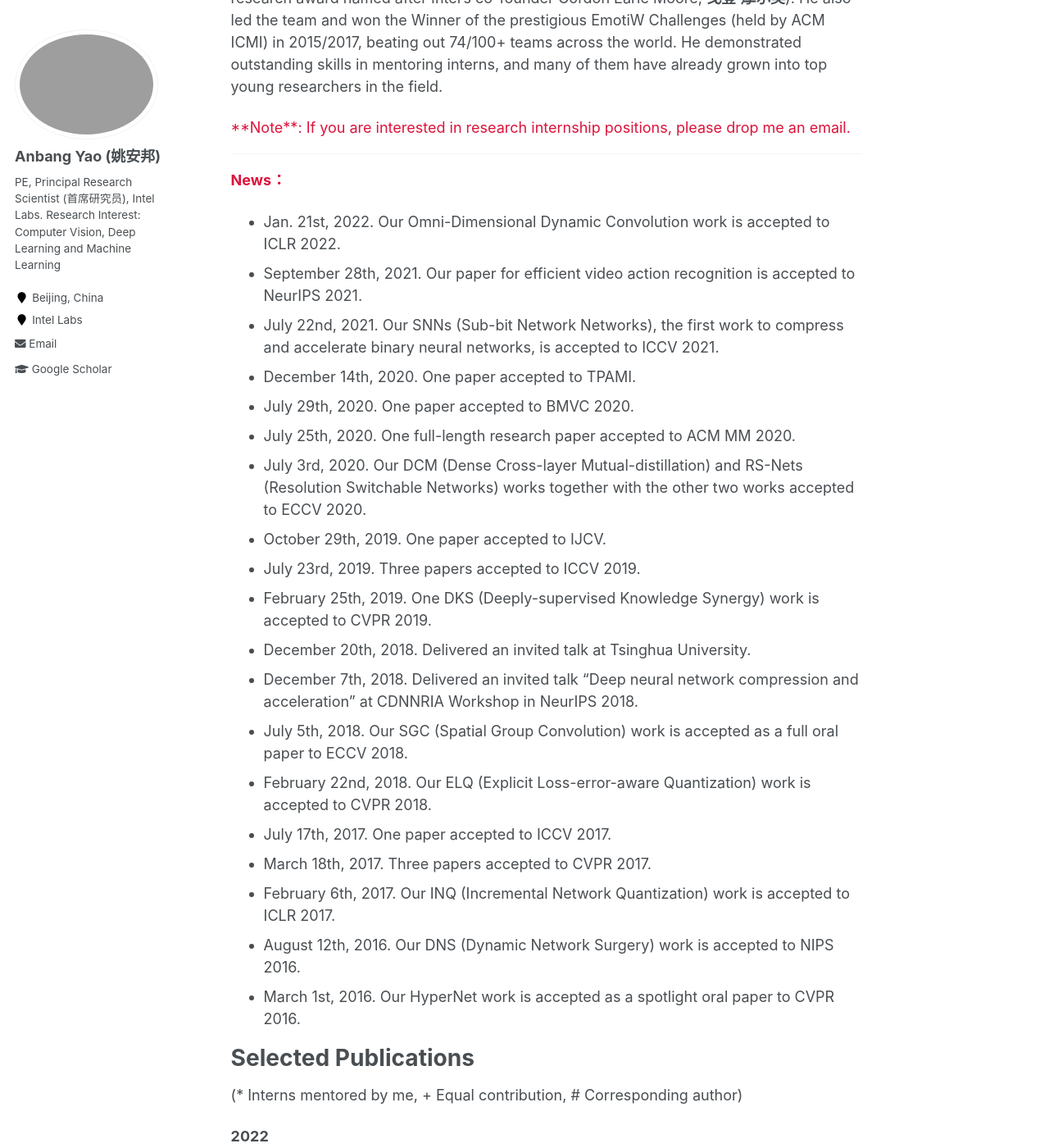
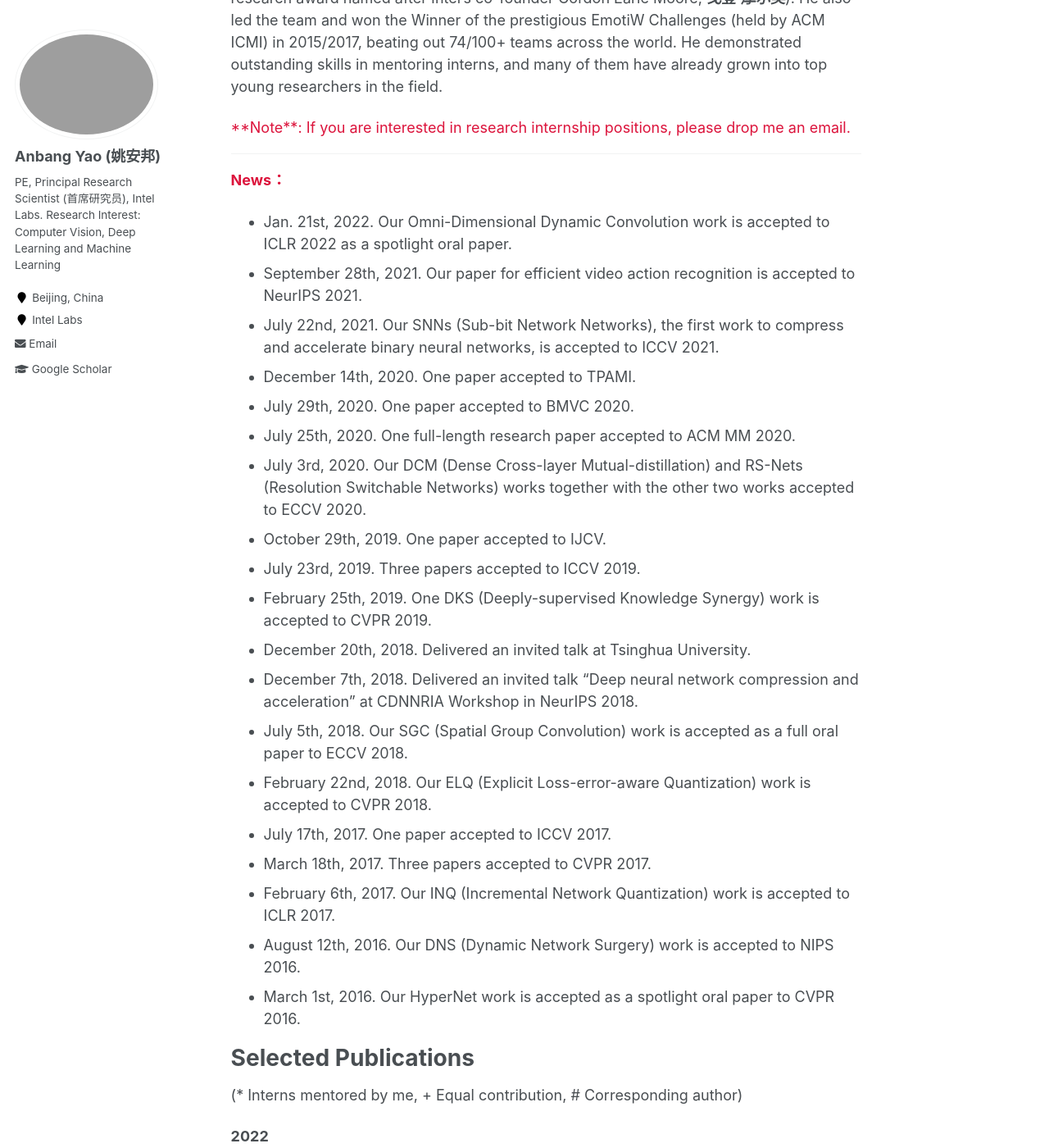
Before and after one commit to YaoAnbang/YaoAnbang.github.io, a Jekyll site: the page built from _pages/about.md, in a window 1280 px wide and 1400 px high, scrolled down 529 px. Shown: the whole window at 82% size. Built offline with Jekyll 4.4.1, drawn with Linux system fonts in a browser that asks for light colours; some of the changed text lies outside the part shown.

Commit message:
Update about.md

```diff
--- a/_pages/about.md
+++ b/_pages/about.md
@@ -17,7 +17,7 @@
 ---
 **<font color="Crimson">News：</font>**
 
-+ Jan. 21st, 2022. Our Omni-Dimensional Dynamic Convolution work is accepted to ICLR 2022.
++ Jan. 21st, 2022. Our Omni-Dimensional Dynamic Convolution work is accepted to ICLR 2022 as a spotlight oral paper.
 + September 28th, 2021. Our paper for efficient video action recognition is accepted to NeurIPS 2021.
 <!-- + August 11th, 2021. I will serve as a SPC member for AAAI 2022.-->
 + July 22nd, 2021. Our SNNs (Sub-bit Network Networks), the first work to compress and accelerate binary neural networks, is accepted to ICCV 2021.
@@ -46,7 +46,7 @@
 
 **2022**
 <!-- <blockquote> -->
-+ Omni-Dimensional Dynamic Convolution.<br> Hao Li\*\+, Aojun Zhou and Anbang Yao\+\#.<br> Accepted to <em>**International Conference on Learning Representations (ICLR)**</em>, 2022.<br> [<font color="DodgerBlue">[Paper]</font>](https://openreview.net/forum?id=DmpCfq6Mg39&referrer=%5BAuthor%20Console%5D(%2Fgroup%3Fid%3DICLR.cc%2F2022%2FConference%2FAuthors%23your-submissions)). <font color="DodgerBlue">[Code is coming soon]</font>.<br>
++ Omni-Dimensional Dynamic Convolution.<br> Hao Li\*\+, Aojun Zhou and Anbang Yao\+\#.<br> Accepted to <em>**International Conference on Learning Representations (ICLR)**</em>, 2022.<br>(<font color="Crimson">Spotlight Oral</font>). [<font color="DodgerBlue">[Paper]</font>](https://openreview.net/forum?id=DmpCfq6Mg39&referrer=%5BAuthor%20Console%5D(%2Fgroup%3Fid%3DICLR.cc%2F2022%2FConference%2FAuthors%23your-submissions)). <font color="DodgerBlue">[Code is coming soon]</font>(https://openreview.net/forum?id=DmpCfq6Mg39&referrer=%5BAuthor%20Console%5D(%2Fgroup%3Fid%3DICLR.cc%2F2022%2FConference%2FAuthors%23your-submissions).<br>
 <!--</blockquote> -->
 
 **2021**
```
